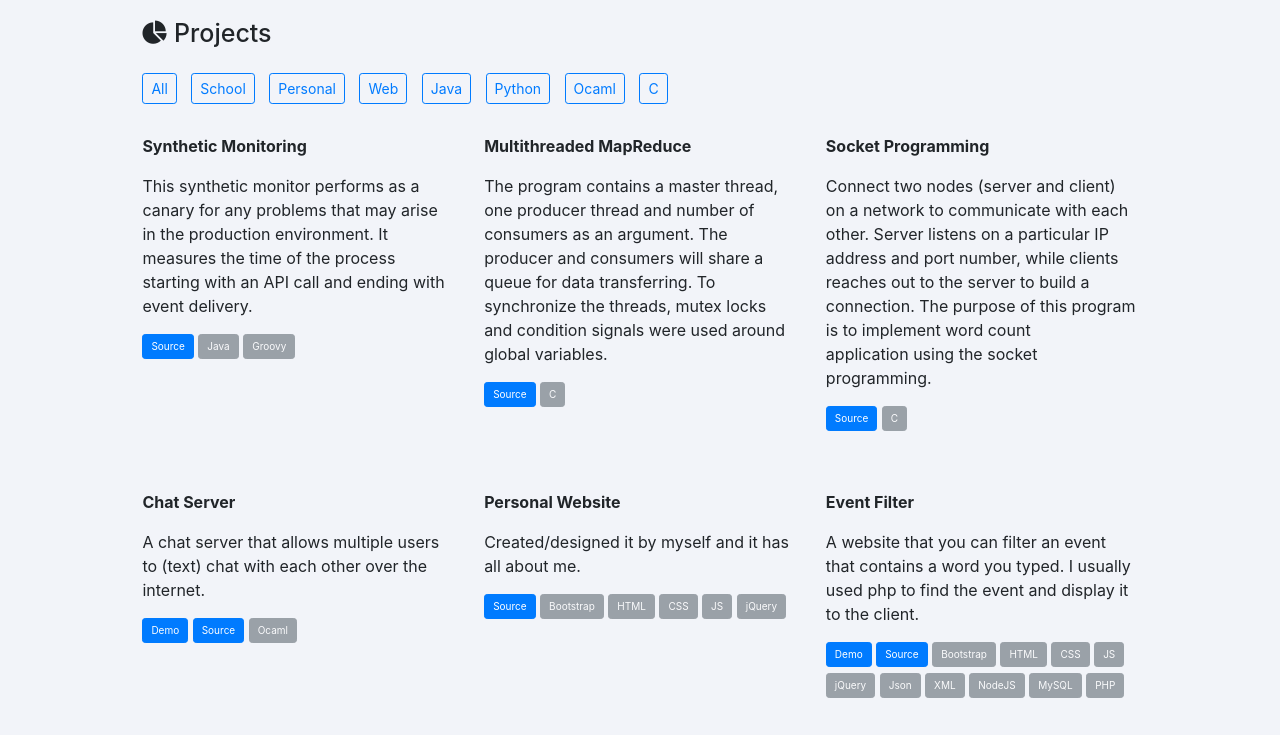
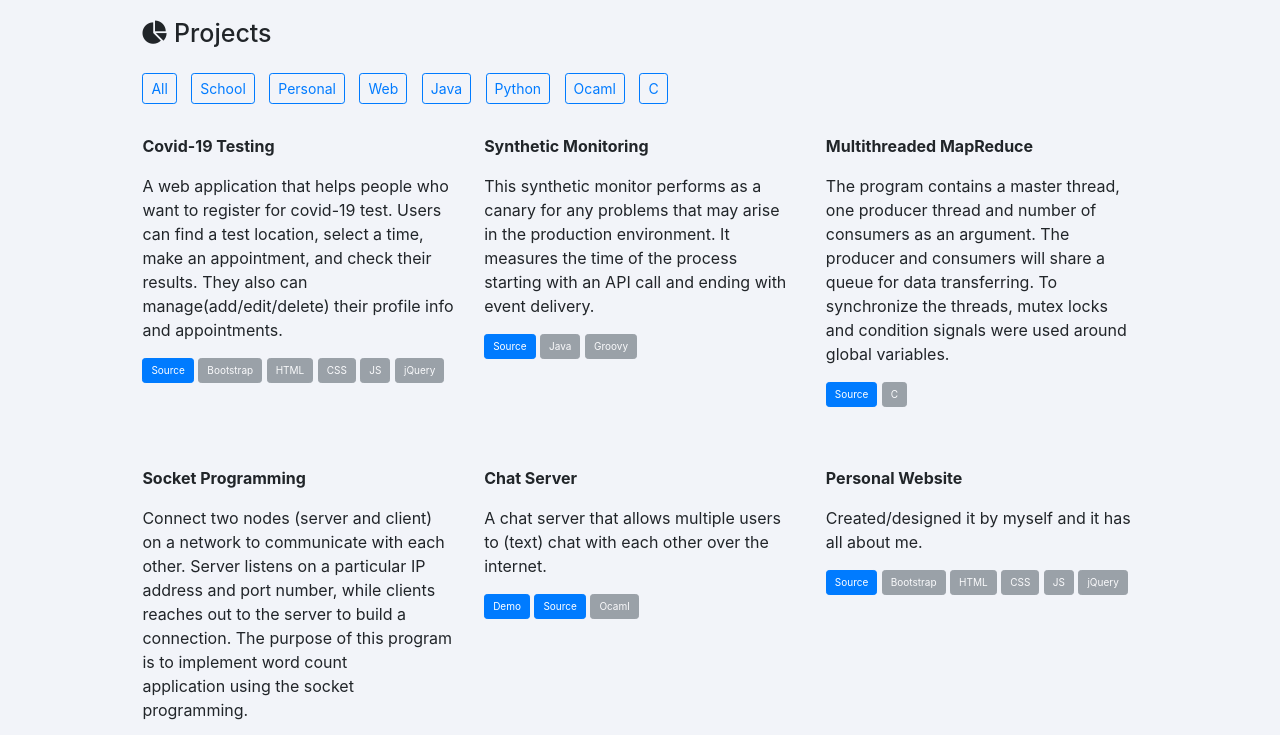
Before and after one commit to hyunjineeey/Personal-Website, a plain HTML site: page projects.html in a window 1280 px wide. Shown: the part 62-797 px from the top of the page. Drawn offline with nearby package versions, Linux system fonts and the light colour scheme.

Commit message:
added covid-19 test project

```diff
--- a/projects.html
+++ b/projects.html
@@ -76,6 +76,29 @@
         </div>
 
         <div class="row">
+            <div class="all web school col-lg-4 col-sm-6 each-project">
+                <p class="category-projects eng">Covid-19 Testing</p>
+                <p class="eng">
+                    A web application that helps people who want to register for covid-19 test.
+                    Users can find a test location, select a time, make an appointment, and check their results.
+                    They also can manage(add/edit/delete) their profile info and appointments.
+                </p>
+                <p class="category-projects kr hide kr_text_align">코로나-19 검사</p>
+                <p class="kr hide kr_text_align">
+                    Covid-19 검사를 희망하는 사람들을 위한 웹 애플리케이션입니다.
+                    사용자는 검사 장소와 시간을 확인한 후, 원하는 날짜에 예약이 가능합니다.
+                    또한 사용자의 프로필 정보와 예약을 관리 (추가/수정/삭제) 할 수 있습니다.
+                </p>
+                <a style="text-decoration: none" href="https://github.com/hyunjineeey/Covid-19-Testing" target="_blank">
+                    <button type="button" class="btn btn-primary btn-sm pro-small-btn">Source</button>
+                </a>
+                <button type="button" class="btn btn-secondary btn-sm pro-small-btn disabled">Bootstrap</button>
+                <button type="button" class="btn btn-secondary btn-sm pro-small-btn disabled">HTML</button>
+                <button type="button" class="btn btn-secondary btn-sm pro-small-btn disabled">CSS</button>
+                <button type="button" class="btn btn-secondary btn-sm pro-small-btn disabled">JS</button>
+                <button type="button" class="btn btn-secondary btn-sm pro-small-btn disabled">jQuery</button>
+            </div>
+
             <div class="all java personal col-lg-4 col-sm-6 each-project">
                 <p class="category-projects eng">Synthetic Monitoring</p>
                 <p class="eng">
```
